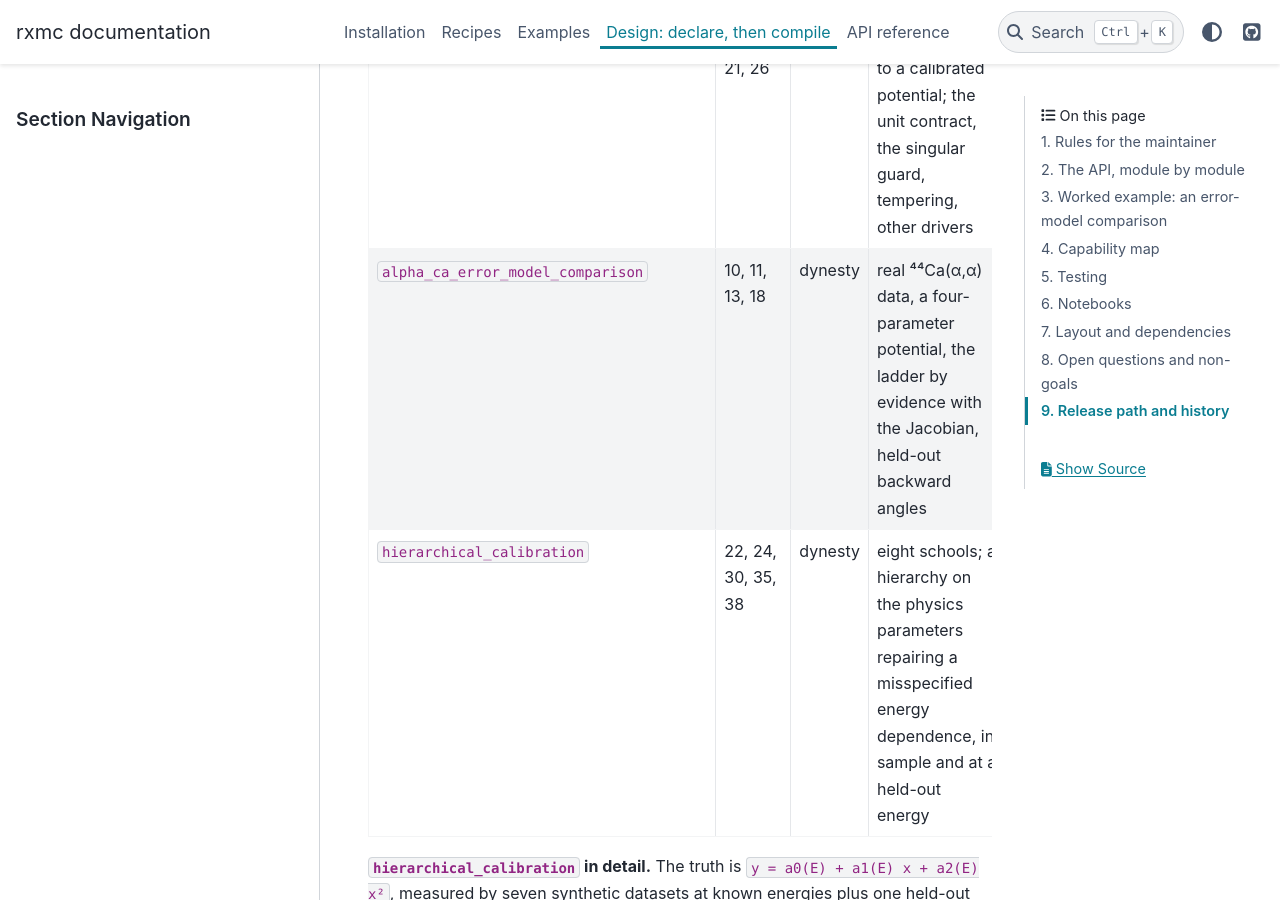
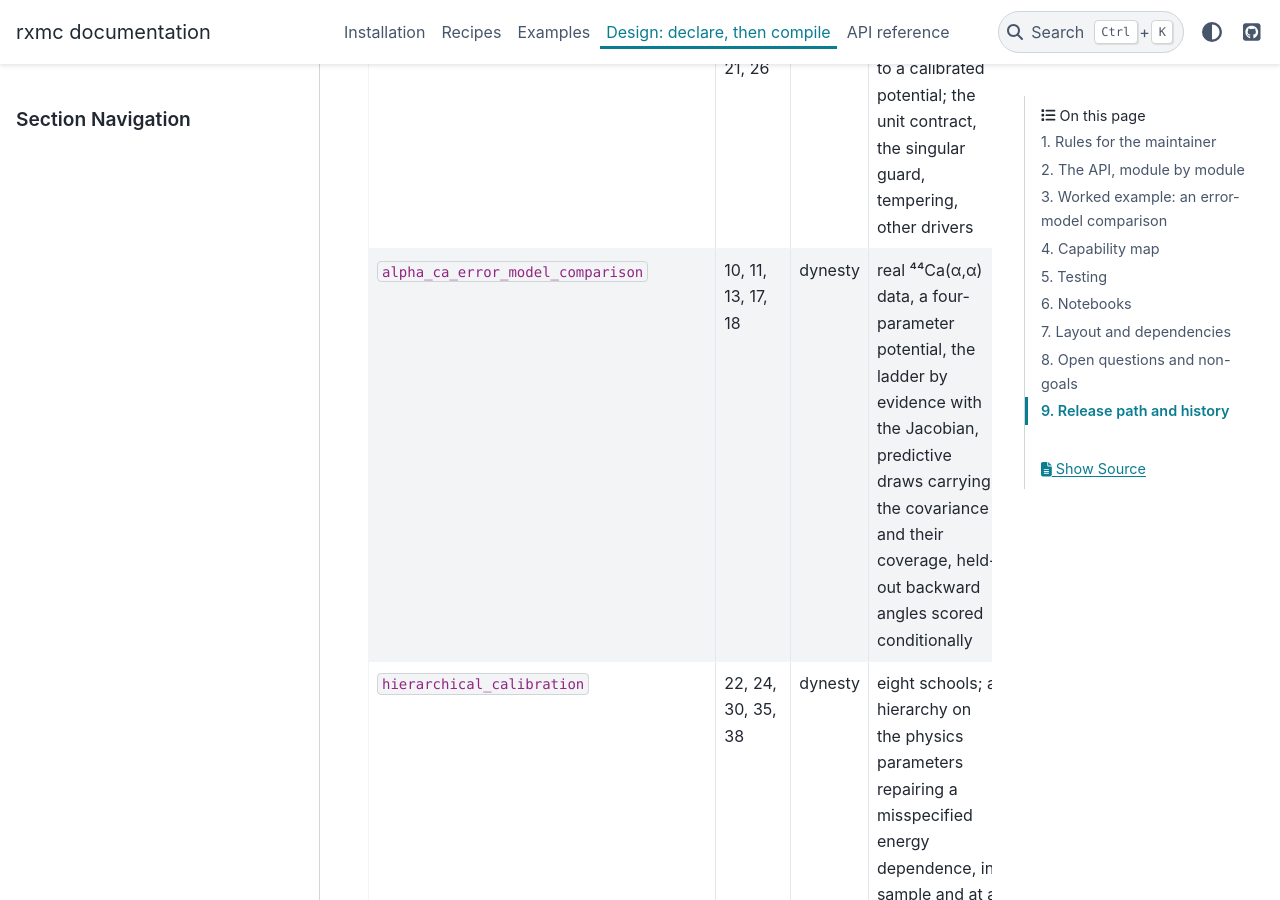
Before and after one commit to beykyle/rxmc, a Sphinx documentation site: the page built from docs/design.md, in a window 1280 px wide and 900 px high, scrolled down 19577 px. Built offline with Sphinx 7.4.7 and the PyData theme 0.15.4, drawn with Linux system fonts in a browser that asks for light colours; pages that are not in the unit, such as notebooks, are missing from menus; the version number could not be read and is left out.

Commit message:
Restyle alpha_ca and add predictive draws with coverage
- Theory is always drawn on a fine angle grid.  The curve at theta_0 was
  evaluated at the downsampled data angles, which aliases the diffraction
  pattern and is the ragged plot the review flagged
- Evidence and Bayes factors are introduced before the table, with links, and
  with the two caveats that matter: a Bayes factor depends on the priors, and
  evidences in different comparison spaces need the Jacobian first
- New section (recipe 17): posterior predictive draws that carry the
  covariance, plus an empirical coverage curve.  All three rungs over-cover in
  sample (0.79, 0.81, 0.78 against a nominal 0.68) while separating sharply
  out of sample (0.49, 0.60, 0.80)
- The TODO intro is replaced, keeping the EXFOR, Oeschler, jitr and
  Kennedy-O'Hagan links
- The general pass: smaller cells, LaTeX throughout, plotstyle with hatched
  bands.  Every number is unchanged: Lgp still wins the evidence by 6.0 to
  10.9 log units and the held-out score at -50.45

```diff
--- a/docs/design.md
+++ b/docs/design.md
@@ -629,7 +629,7 @@
 | `robust_likelihoods` | 9, 39 | emcee | Student-t versus Gaussian on three gross outliers; the iterative rejection loop, including the round that over-rejects and recovers | 54 s |
 | `error_scale_and_usu` | 34 | emcee | a global scale on the reported errors under both likelihoods; a USU offset on the technique we suspect | 90 s |
 | `local_optical_model_calibration` | 12, 14, 15, 16, 21, 26 | dynesty | a real EXFOR measurement to a calibrated potential; the unit contract, the singular guard, tempering, other drivers | 182 s |
-| `alpha_ca_error_model_comparison` | 10, 11, 13, 18 | dynesty | real ⁴⁴Ca(α,α) data, a four-parameter potential, the ladder by evidence with the Jacobian, held-out backward angles | 1197 s (alongside another notebook) |
+| `alpha_ca_error_model_comparison` | 10, 11, 13, 17, 18 | dynesty | real ⁴⁴Ca(α,α) data, a four-parameter potential, the ladder by evidence with the Jacobian, predictive draws carrying the covariance and their coverage, held-out backward angles scored conditionally | 1394 s |
 | `hierarchical_calibration` | 22, 24, 30, 35, 38 | dynesty | eight schools; a hierarchy on the physics parameters repairing a misspecified energy dependence, in sample and at a held-out energy | 937 s (alongside another notebook) |
 
 **`hierarchical_calibration` in detail.**  The truth is
```
Also changed, not shown: 1 other file.
